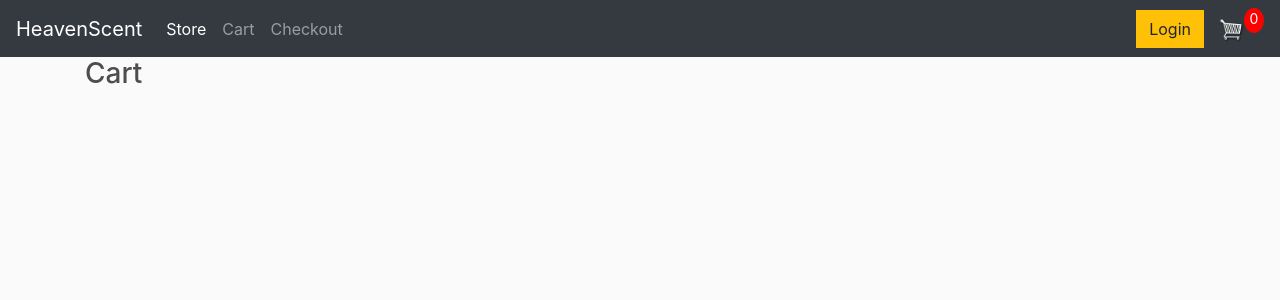
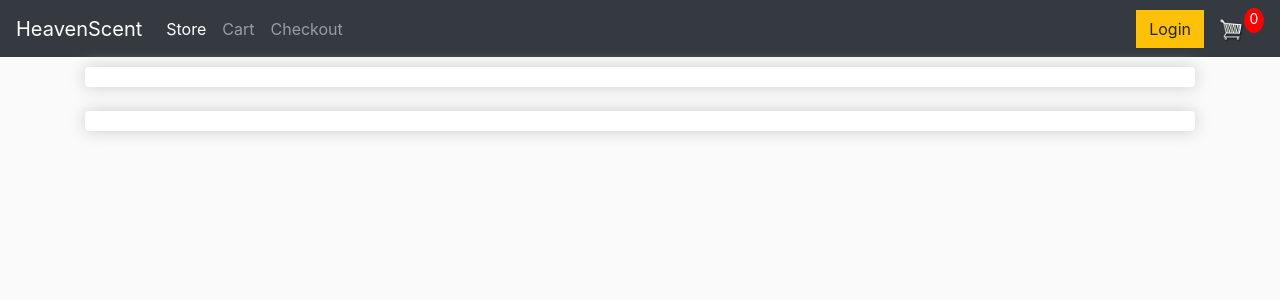
Before and after one commit to CindyKatoni/HeavenScent, a Django app: page /cart/ in a window 1280 px wide. Shown: the top 300 px of the page. Run offline with Django 3.2, Linux system fonts and the light colour scheme; some libraries are stand-ins or nearby versions.

Commit message:
row and columns for the cart page

```diff
--- a/store/templates/store/cart.html
+++ b/store/templates/store/cart.html
@@ -1,2 +1,12 @@
 {% extends 'store/main.html' %} {% load static %} {% block content %}
-<h3>Cart</h3> {% endblock content %}
+<div class="row">
+    <div class="col-lg-12">
+        <div class="box-element">
+
+        </div>
+        <br>
+        <div class="box-element">
+
+        </div>
+    </div>
+</div>{% endblock content %}
--- a/store/templates/store/store.html
+++ b/store/templates/store/store.html
@@ -2,7 +2,7 @@
 
 <div class="row">
     <div class="col-lg-4">
-        <img src="{% static 'images/pic1.jpg'%}" class="thumbnail">
+        <img src="{% static 'images/pic1.jpg'%}" class="img-thumbnail">
         <div class="box-element product">
             <h6><strong>Rose Water  & Ivy Cream </strong></h6>
             <br>
@@ -14,7 +14,7 @@
         </div>
     </div>
     <div class="col-lg-4">
-        <img src="{% static 'images/pic2.jpg'%}" class="thumbnail">
+        <img src="{% static 'images/pic2.jpg'%}" class="img-thumbnail">
         <div class="box-element product">
             <h6><strong>Rose Water  & Ivy Mist </strong></h6>
             <br>
```
Also changed, not shown: static/images/arrow-down.png (added), static/images/arrow-up.png (added).
